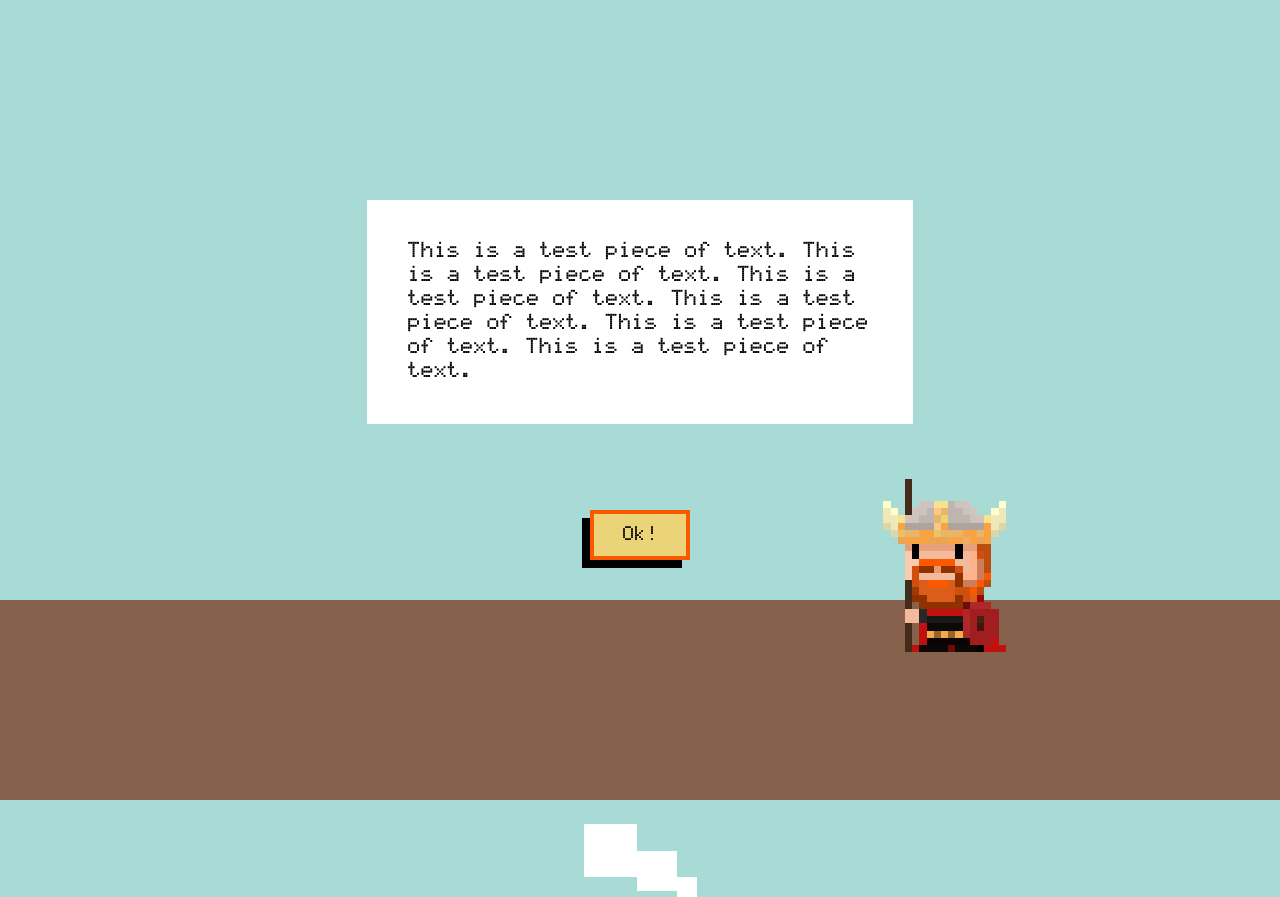
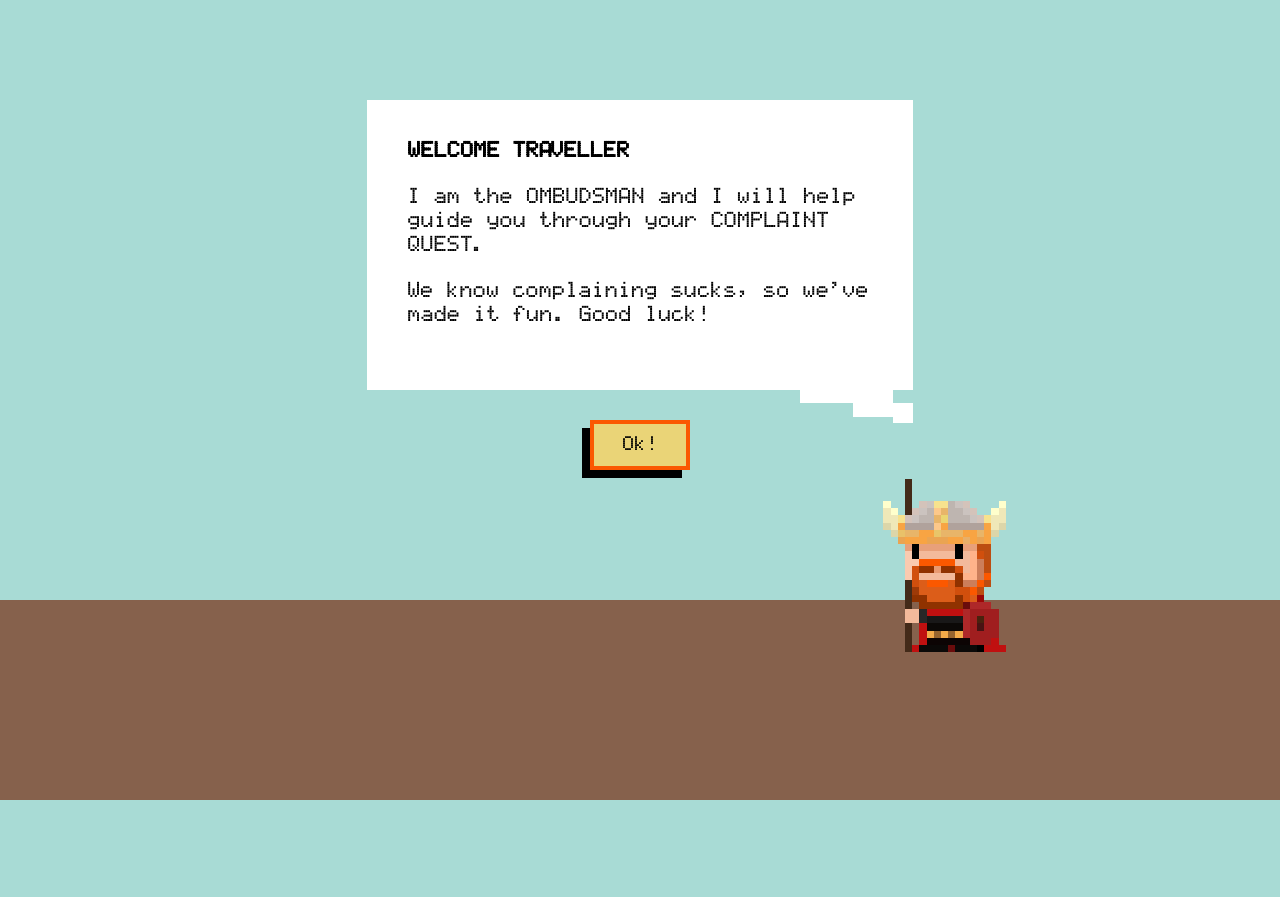
Before and after one commit to fephil/sax-turtles-webapp, a React (Create React App) app: page / in a window 1280 px wide. After the commit the page ends 800 px from the top, so only its background shows below. Built offline with nearby package versions, Linux system fonts and the light colour scheme.

Commit message:
feat: Add in speech button tail to splash screen

```diff
--- a/src/App.css
+++ b/src/App.css
@@ -27,17 +27,18 @@ body {
   width: 466px;
   padding: 40px;
   margin: 0 auto;
-  margin-top: 200px;
+  margin-top: 100px;
   background: white;
+  position: relative;
 }
 
 .speechtail {
   content: url('speechtail.svg');
   width: 113px;
   height: 73px;
-  position: relative;
+  position: absolute;
   margin: 0 auto;
-  margin-top: 400px;
+  right: 0;
 }
 
 .button {
@@ -46,7 +47,7 @@ body {
   position: absolute;
   padding: 10px;
   left: 50%;
-  bottom: 240px;
+  bottom: -80px;
   width: 100px;
   text-align: center;
   font-family: 'AlphaSmart 3000';
--- a/src/SplashScreen.js
+++ b/src/SplashScreen.js
@@ -27,18 +27,18 @@ class SplashScreen extends Component {
         return (
             <section>
                 <div className="speechbubble">
-                    This is a test piece of text. This is a test piece of text.
-                    This is a test piece of text. This is a test piece of text.
-                    This is a test piece of text. This is a test piece of text.
+                <strong>WELCOME TRAVELLER</strong>
+                <p>I am the OMBUDSMAN and I will help guide you through your COMPLAINT QUEST.</p>
+                <p>We know complaining sucks, so we’ve made it fun. Good luck!</p>
 
                     <Route render={({ history}) => (
                         <button type='button' className='button' onClick={ this.handleClick.bind(this, history)}>
                             Ok!
                         </button>
                     )} />
+                    <div className="speechtail"></div>
                 </div>
 
-                <div className="speechtail"></div>
 
                 <div className="floor">
                     <div className="ombudsman"></div>
```
